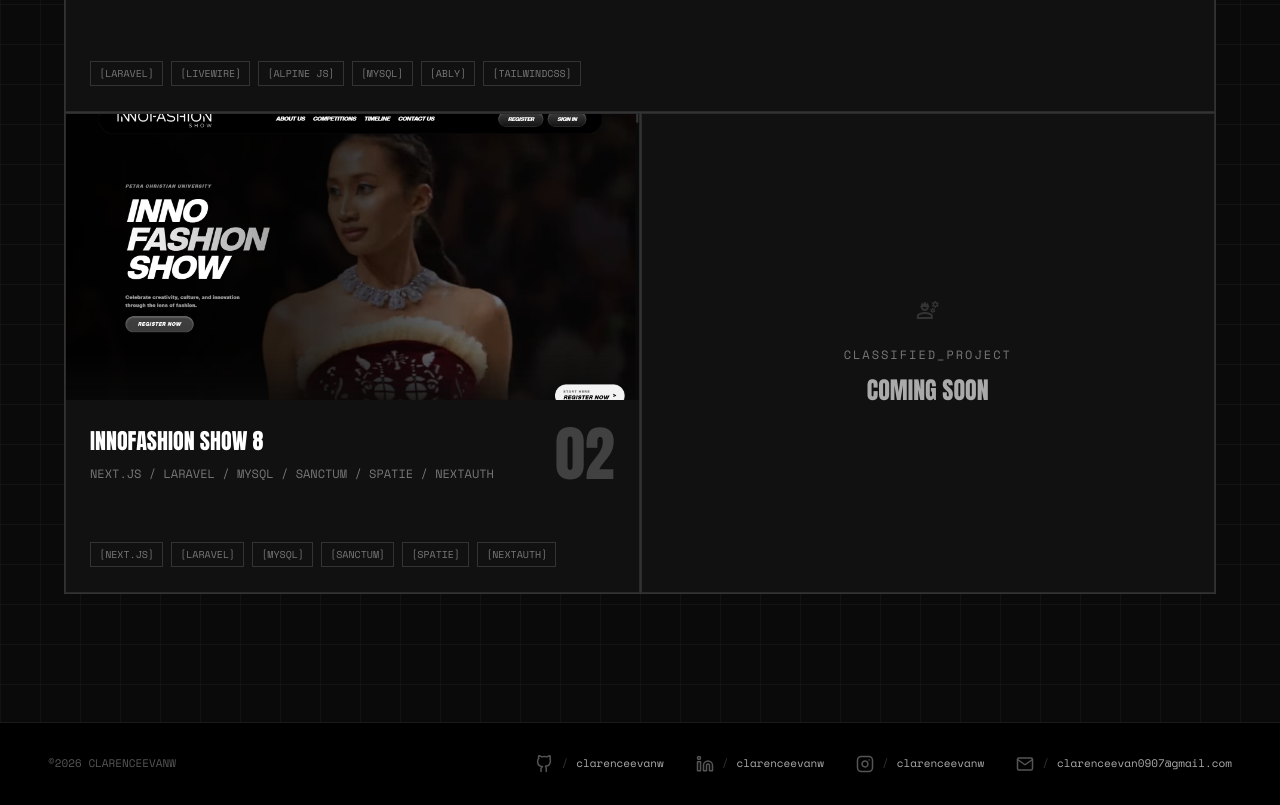
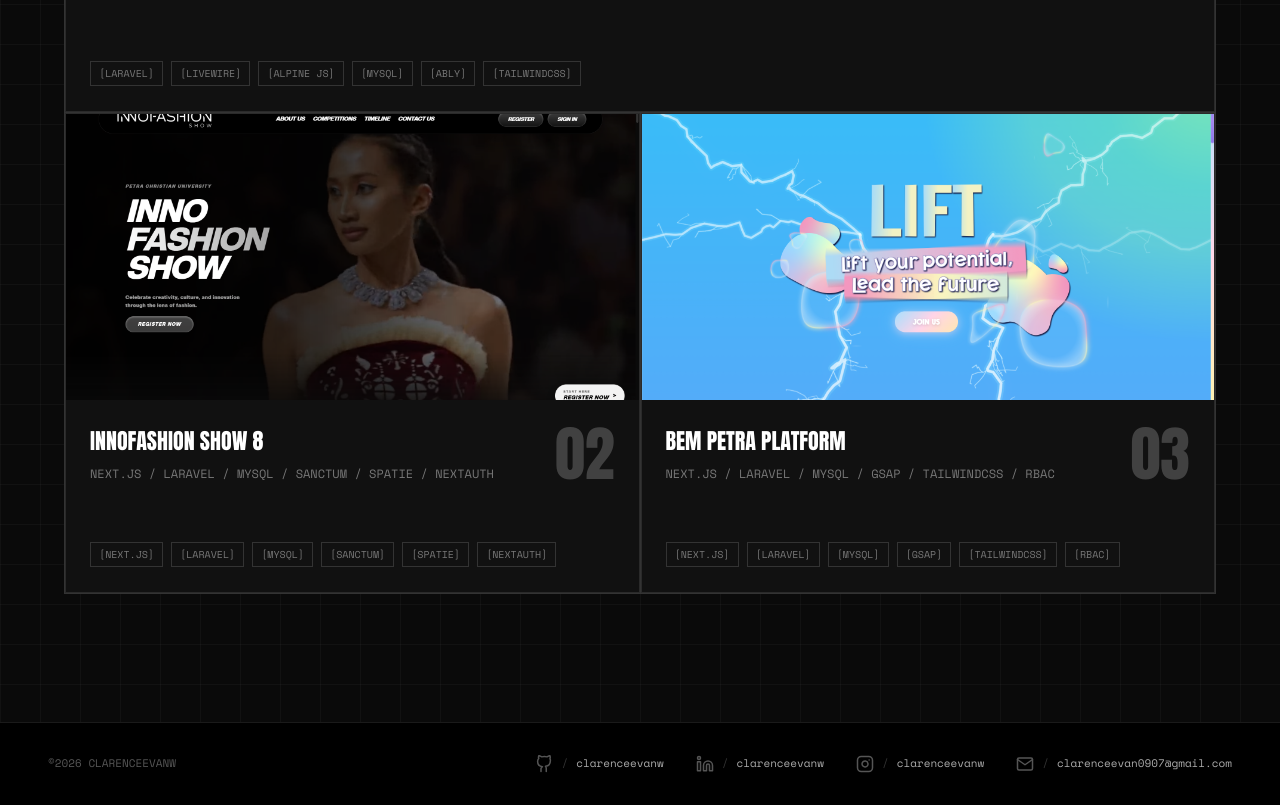
Before and after one commit to clarenceevanw/portofolio-web, a Next.js app: page /projects in a window 1280 px wide. Shown: the part 876-1681 px from the top of the page. Built offline with nearby package versions, Linux system fonts and the light colour scheme.

Commit message:
feat: add bem projects

```diff
--- a/src/data/projects.ts
+++ b/src/data/projects.ts
@@ -78,4 +78,40 @@ export const projects: Project[] = [
     liveUrl: 'https://innofashionshow.petra.ac.id/',
     githubUrl: '#',
   },
+  {
+    id: '3',
+    slug: 'bem-petra-platform',
+    number: '03',
+    title: 'BEM PETRA PLATFORM',
+
+    description:
+      'Centralized administration platform powering multiple BEM Petra digital services.',
+
+    longDescription:
+      'Developed a centralized administration platform used to manage multiple BEM Petra services, including BEM Petra Store and BEM Intern. Built a role-based access control system with dynamic permissions and route protection, allowing different divisions to manage their respective resources securely. Integrated multiple backend APIs into a unified admin experience, simplifying operational workflows across the organization. Additionally contributed to the BEM Intern website development using Next.js, implementing modern frontend architecture, GSAP-powered animations, and SVG-based interactions.',
+
+    thumbnail: '/projects/bem-admin.jpg',
+
+    images: [
+      '/assets/projects/bem/intern-hero.png',
+    ],
+
+    techStack: [
+      'NEXT.JS',
+      'LARAVEL',
+      'MYSQL',
+      'GSAP',
+      'TAILWINDCSS',
+      'RBAC',
+    ],
+
+    category: 'FULLSTACK',
+
+    year: '2025',
+
+    role: 'Fullstack Developer',
+
+    liveUrl: '#',
+    githubUrl: '#',
+  }
 ]
```
Also changed, not shown: public/assets/projects/bem/intern-hero.png (added).
